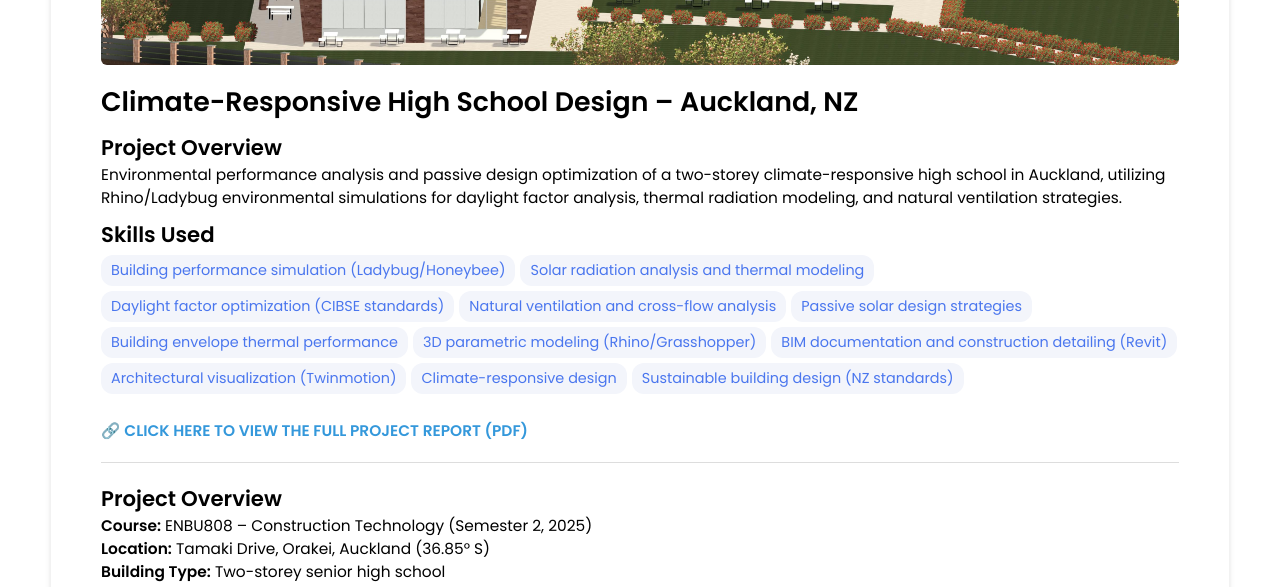
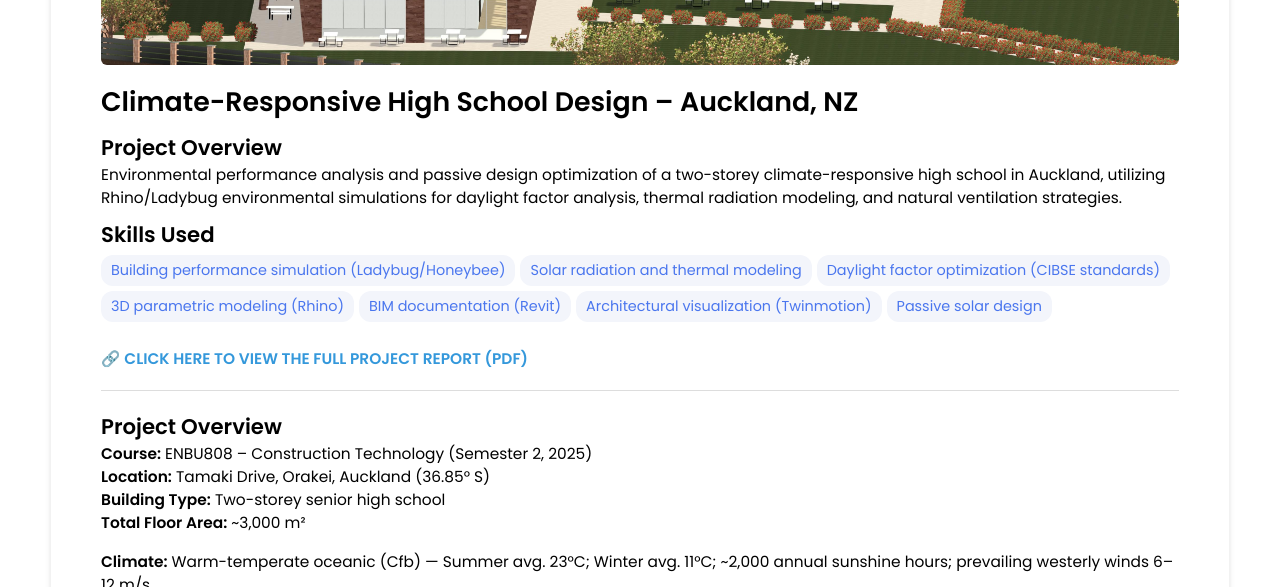
Before and after one commit to imraan11abdullah/imraan11abdullah.github.io, a Jekyll site: the page built from _projects/2025-climate-responsive-high-school-environmental-performance-analysis/2025-climate-responsive-high-school-environmental-performance-analysis.md, in a window 1280 px wide and 900 px high, scrolled down 425 px, cut to the strip 0-587 px from the top of the window. Built offline with Jekyll 4.4.1, drawn with Linux system fonts in a browser that asks for light colours.

Commit message:
Update 2025-climate-responsive-high-school-environmental-performance-analysis.md

```diff
--- a/_projects/2025-climate-responsive-high-school-environmental-performance-analysis/2025-climate-responsive-high-school-environmental-performance-analysis.md
+++ b/_projects/2025-climate-responsive-high-school-environmental-performance-analysis/2025-climate-responsive-high-school-environmental-performance-analysis.md
@@ -9,16 +9,12 @@ description: >
   ventilation strategies.
 skills:
   - Building performance simulation (Ladybug/Honeybee)
-  - Solar radiation analysis and thermal modeling
+  - Solar radiation and thermal modeling
   - Daylight factor optimization (CIBSE standards)
-  - Natural ventilation and cross-flow analysis
-  - Passive solar design strategies
-  - Building envelope thermal performance
-  - 3D parametric modeling (Rhino/Grasshopper)
-  - BIM documentation and construction detailing (Revit)
+  - 3D parametric modeling (Rhino)
+  - BIM documentation (Revit)
   - Architectural visualization (Twinmotion)
-  - Climate-responsive design
-  - Sustainable building design (NZ standards)
+  - Passive solar design
 main-image: /main3.jpg
 
 ---
```
